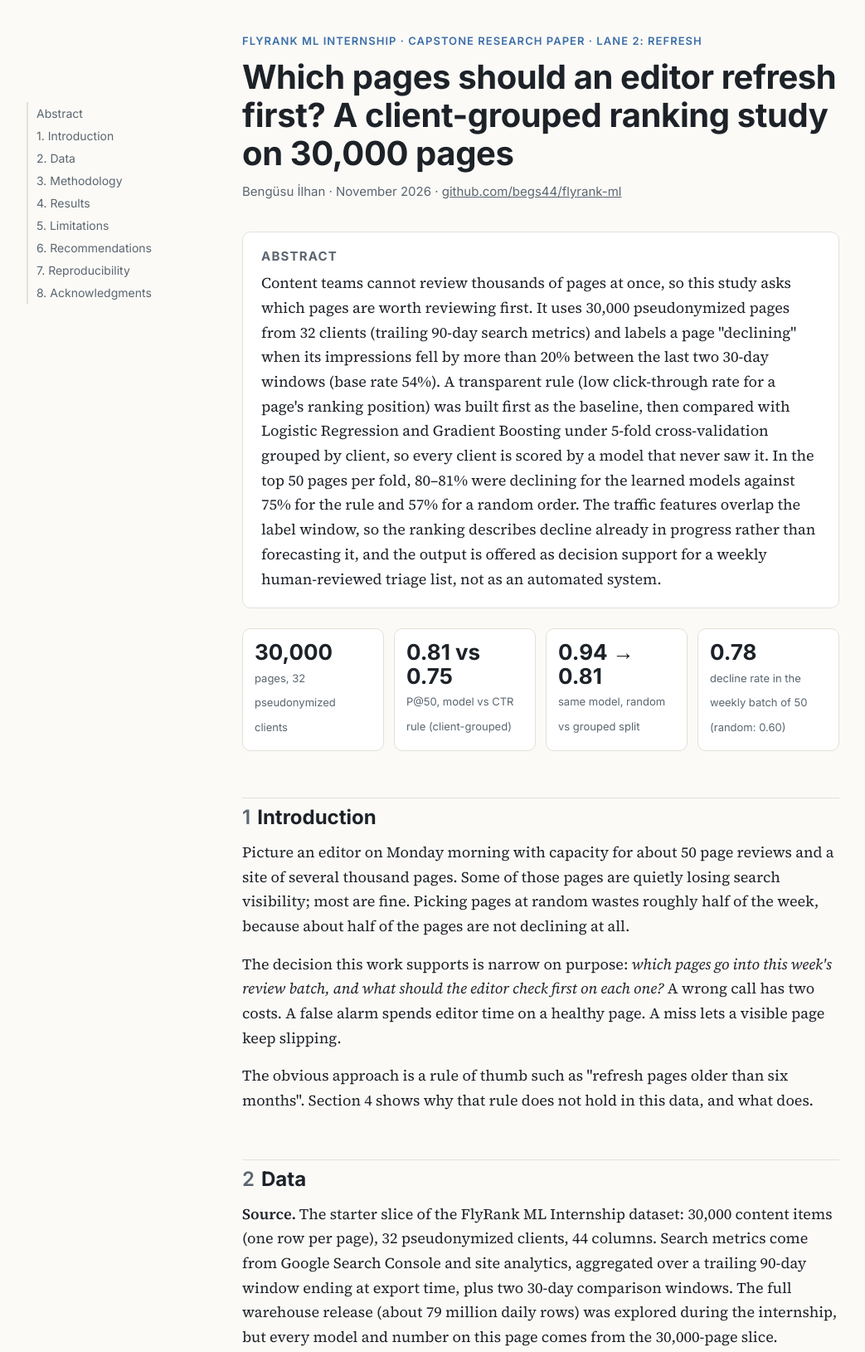
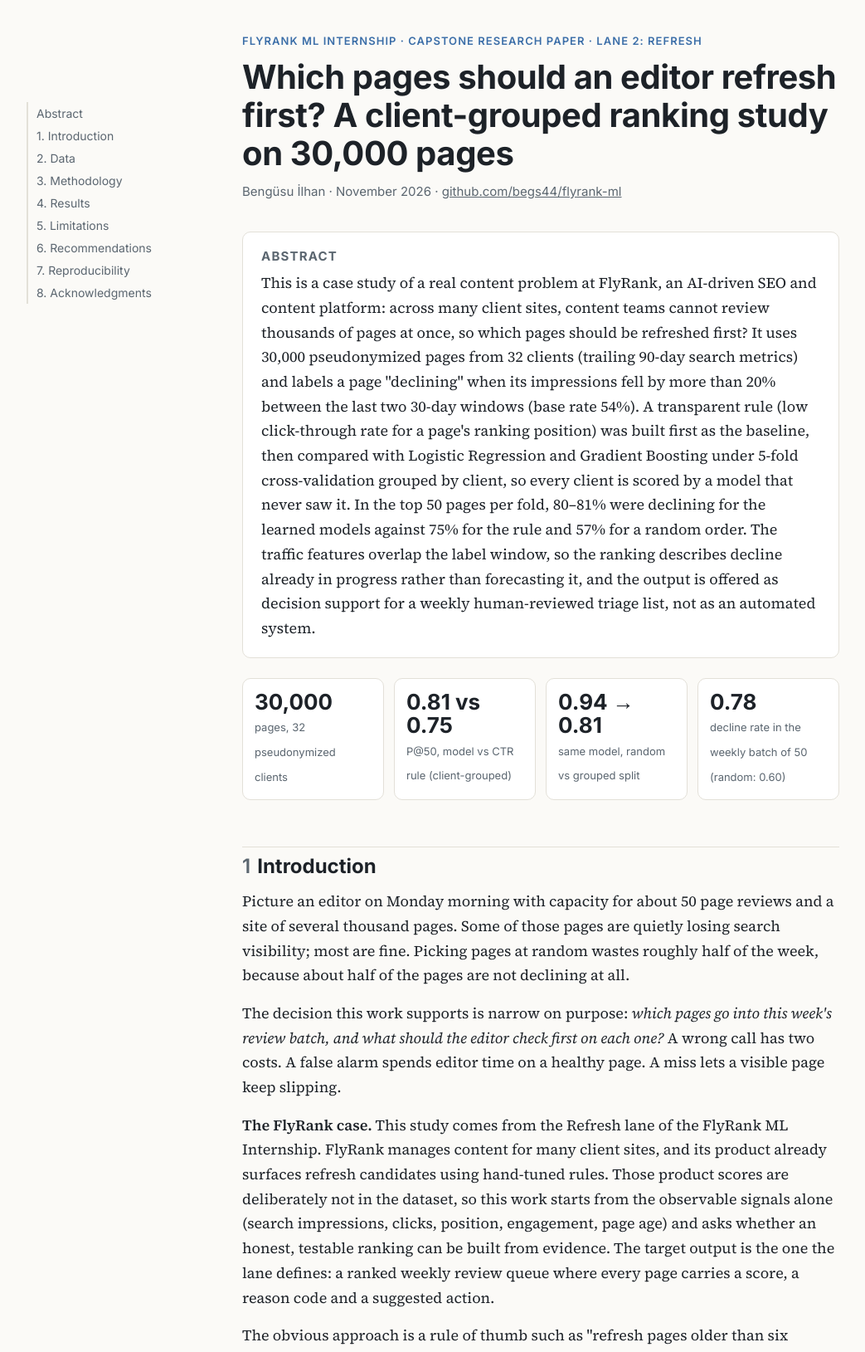
Before and after one commit to begs44/flyrank-ml, a plain HTML site: page docs/index.html in a window 1280 px wide. Shown: the part 21-1650 px from the top of the page at 83% size, without its empty margins (64-1107 px from the left). Drawn offline with Linux system fonts and the light colour scheme.

Commit message:
Add files via upload

```diff
--- a/docs/index.html
+++ b/docs/index.html
@@ -114,7 +114,7 @@
 
     <section class="abstract" id="abstract">
       <h2>Abstract</h2>
-      <p>Content teams cannot review thousands of pages at once, so this study asks which pages are worth reviewing first. It uses 30,000 pseudonymized pages from 32 clients (trailing 90-day search metrics) and labels a page "declining" when its impressions fell by more than 20% between the last two 30-day windows (base rate 54%). A transparent rule (low click-through rate for a page's ranking position) was built first as the baseline, then compared with Logistic Regression and Gradient Boosting under 5-fold cross-validation grouped by client, so every client is scored by a model that never saw it. In the top 50 pages per fold, 80–81% were declining for the learned models against 75% for the rule and 57% for a random order. The traffic features overlap the label window, so the ranking describes decline already in progress rather than forecasting it, and the output is offered as decision support for a weekly human-reviewed triage list, not as an automated system.</p>
+      <p>This is a case study of a real content problem at FlyRank, an AI-driven SEO and content platform: across many client sites, content teams cannot review thousands of pages at once, so which pages should be refreshed first? It uses 30,000 pseudonymized pages from 32 clients (trailing 90-day search metrics) and labels a page "declining" when its impressions fell by more than 20% between the last two 30-day windows (base rate 54%). A transparent rule (low click-through rate for a page's ranking position) was built first as the baseline, then compared with Logistic Regression and Gradient Boosting under 5-fold cross-validation grouped by client, so every client is scored by a model that never saw it. In the top 50 pages per fold, 80–81% were declining for the learned models against 75% for the rule and 57% for a random order. The traffic features overlap the label window, so the ranking describes decline already in progress rather than forecasting it, and the output is offered as decision support for a weekly human-reviewed triage list, not as an automated system.</p>
     </section>
 
     <div class="stats">
@@ -127,6 +127,7 @@
     <h2 id="introduction"><span class="num">1</span>Introduction</h2>
     <p>Picture an editor on Monday morning with capacity for about 50 page reviews and a site of several thousand pages. Some of those pages are quietly losing search visibility; most are fine. Picking pages at random wastes roughly half of the week, because about half of the pages are not declining at all.</p>
     <p>The decision this work supports is narrow on purpose: <em>which pages go into this week's review batch, and what should the editor check first on each one?</em> A wrong call has two costs. A false alarm spends editor time on a healthy page. A miss lets a visible page keep slipping.</p>
+    <p><b>The FlyRank case.</b> This study comes from the Refresh lane of the FlyRank ML Internship. FlyRank manages content for many client sites, and its product already surfaces refresh candidates using hand-tuned rules. Those product scores are deliberately not in the dataset, so this work starts from the observable signals alone (search impressions, clicks, position, engagement, page age) and asks whether an honest, testable ranking can be built from evidence. The target output is the one the lane defines: a ranked weekly review queue where every page carries a score, a reason code and a suggested action.</p>
     <p>The obvious approach is a rule of thumb such as "refresh pages older than six months". Section 4 shows why that rule does not hold in this data, and what does.</p>
 
     <h2 id="data"><span class="num">2</span>Data</h2>
```
